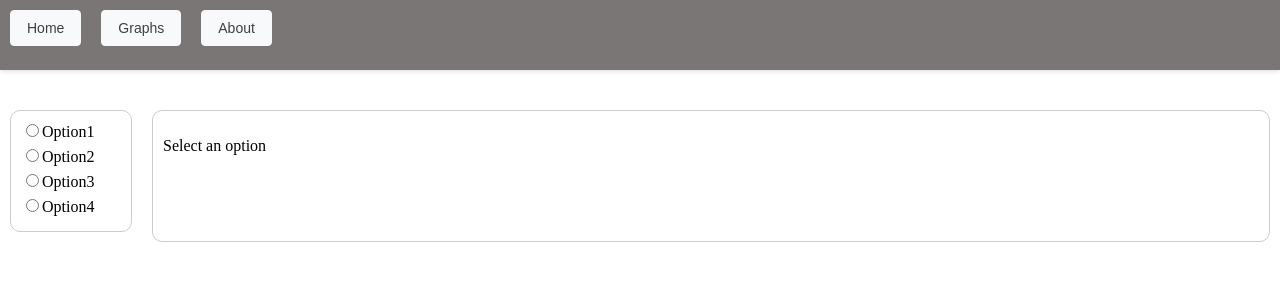
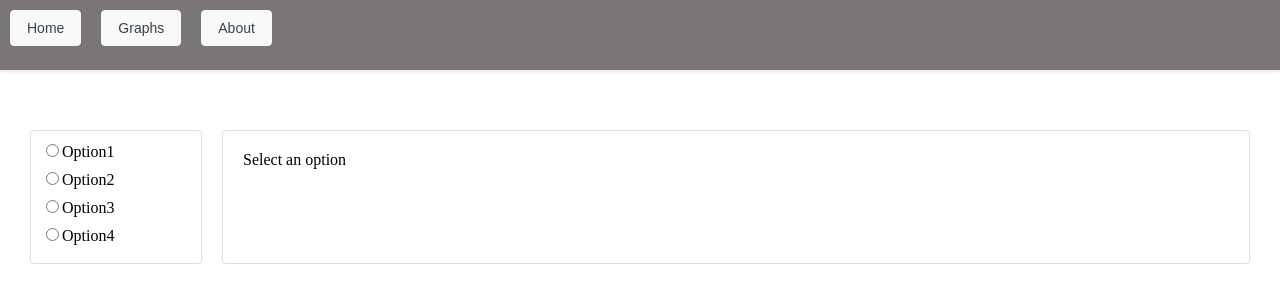
Before and after one commit to theBoyus/homeAutomation, a React (Create React App) app in the folder src/the_web_site/: page / in a window 1280 px wide. Shown: the top 302 px of the page. Built offline with nearby package versions, Linux system fonts and the light colour scheme.

Commit message:
Working on the website

```diff
--- a/src/the_web_site/src/pages/css/HomePage.css
+++ b/src/the_web_site/src/pages/css/HomePage.css
@@ -1,34 +1,58 @@
-.start {
-  margin: 5px;
-}
-
-.end {
-  margin: 5px;
-}
+/* HomePage.css */
 
 .container {
   display: flex;
+  justify-content: space-between;
+  padding: 20px;
 }
 
 .options-container {
   display: flex;
   flex-direction: column;
-  border: 1px solid #ccc; /* Optional: Add a border */
-  border-radius: 10px; /* Adjust the border-radius for rounded corners */
-  padding: 10px; /* Optional: Add padding for spacing inside the box */
-  margin-bottom: 10px; /* Optional: Add margin for spacing outside the box */
-  width: 100px;
+  border: 1px solid #dadce0; /* Match toolbar border color */
+  border-radius: 4px; /* Match toolbar border-radius */
+  padding: 10px;
+  width: 150px;
 }
 
 .option-label {
-  margin-bottom: 5px; /* Optional: Add some spacing between labels */
+  margin-bottom: 8px;
 }
 
 .right-box {
-  margin-left: 20px; /* Optional: Add margin to create space between the two boxes */
-  flex-grow: 1; /* Allow the right-box to grow and take available space */
-  border: 1px solid #ccc; /* Optional: Add a border */
-  border-radius: 10px; /* Adjust the border-radius for rounded corners */
-  padding: 10px; /* Optional: Add padding for spacing inside the box */
-  width: 100px;
+  flex-grow: 1;
+  margin-left: 20px;
+  border: 1px solid #dadce0; /* Match toolbar border color */
+  border-radius: 4px; /* Match toolbar border-radius */
+  padding: 20px;
 }
+
+button {
+  background-color: #4caf50; /* Match toolbar background color */
+  border: none;
+  border-radius: 4px;
+  color: #ffffff; /* Match toolbar text color */
+  cursor: pointer;
+  font-family: "Arial", sans-serif;
+  font-size: 14px;
+  height: 36px;
+  line-height: 36px; /* Adjusted to vertically align with the toolbar height */
+  min-width: 54px;
+  padding: 0 16px;
+  text-align: center;
+  user-select: none;
+  transition: background-color 0.3s, color 0.3s;
+}
+
+button:hover {
+  background-color: #45a049; /* Slightly darker green on hover */
+}
+
+button:focus {
+  outline: none;
+}
+
+.button-16 {
+  background-color: #2196f3; /* Blue color, you can customize */
+  color: #ffffff; /* White color, you can customize */
+}
--- a/src/the_web_site/src/pages/jsxFiles/HomePage.jsx
+++ b/src/the_web_site/src/pages/jsxFiles/HomePage.jsx
@@ -9,49 +9,89 @@ function HomePage() {
     setSelectedOption(option);
   };
 
+  const handleButtonClick = (action) => {
+    console.log(`Button ${action} clicked`);
+    // Add your logic here for button actions
+  };
+
   const [starthour, setStarthour] = useState("");
-
   const [endhour, setEndhour] = useState("");
 
   const handlestartHourChange = (event) => {
     setStarthour(event.target.value);
   };
 
-  const contentMap = {
-    option1: "Content for Option 1",
-    option2: "Content for Option 2",
-    option3: "Content for Option 3",
-    option4: "Content for Option 4",
-  };
-
   const handleendHourChange = (event) => {
     setEndhour(event.target.value);
   };
 
-  const hours = Array.from({ length: 24 }, (_, index) => index); // generate array from 0 to 23
+  const generateHours = () => {
+    return Array.from({ length: 24 }, (_, index) => index);
+  };
 
-  const content = contentMap[selectedOption] || "Select an option";
-
-  return (
-    /*
+  const contentMap = {
+    option1: (
       <div>
-        Timer
-        <select className="start" value={starthour} onChange={handlestartHourChange}>
-        {hours.map((h) => (
+        <button onClick={() => handleButtonClick("On")}>On</button>
+        <button onClick={() => handleButtonClick("Off")}>Off</button>
+        <p>Toggle the device on or off.</p>
+      </div>
+    ),
+    option2: (
+      <div>
+        <label>Start Time:</label>
+        <select
+          className="start"
+          value={starthour}
+          onChange={handlestartHourChange}
+        >
+          {generateHours().map((h) => (
             <option key={h} value={h}>
               {h < 10 ? `0${h}:00` : `${h}:00`}
             </option>
           ))}
         </select>
+        <br />
+        <label>End Time:</label>
         <select className="end" value={endhour} onChange={handleendHourChange}>
-        {hours.map((h) => (
+          {generateHours().map((h) => (
             <option key={h} value={h}>
               {h < 10 ? `0${h}:00` : `${h}:00`}
+            </option>
           ))}
         </select>
+        <p>Set a timer for the device.</p>
       </div>
-        */
+    ),
+    option3: (
+      <div>
+        <img
+          src="https://via.placeholder.com/100"
+          alt="Blank 100px by 100px image"
+          style={{ width: "100px", height: "100px" }}
+        />
+        <button onClick={() => handleButtonClick("Option3")}>Click me</button>
+        <p>Display an image and a button.</p>
+      </div>
+    ),
+    option4: (
+      <div>
+        <button onClick={() => handleButtonClick("Shut it down")}>
+          Shut it down
+        </button>
+        <button onClick={() => handleButtonClick("Boot it up")}>
+          Boot it up
+        </button>
+        <p>Control the device power.</p>
+      </div>
+    ),
+  };
+
+  const content = contentMap[selectedOption] || "Select an option";
+
+  return (
     <div className="container">
+      {/* Options Box */}
       <div className="options-container">
         {options.map((option) => (
           <label key={option} className="option-label">
@@ -66,9 +106,8 @@ function HomePage() {
         ))}
       </div>
 
-      <div className="right-box">
-        <p>{content}</p>
-      </div>
+      {/* Right Box */}
+      <div className="right-box">{content}</div>
     </div>
   );
 }
```
Lines whose indentation alone changed are shown as unchanged.
